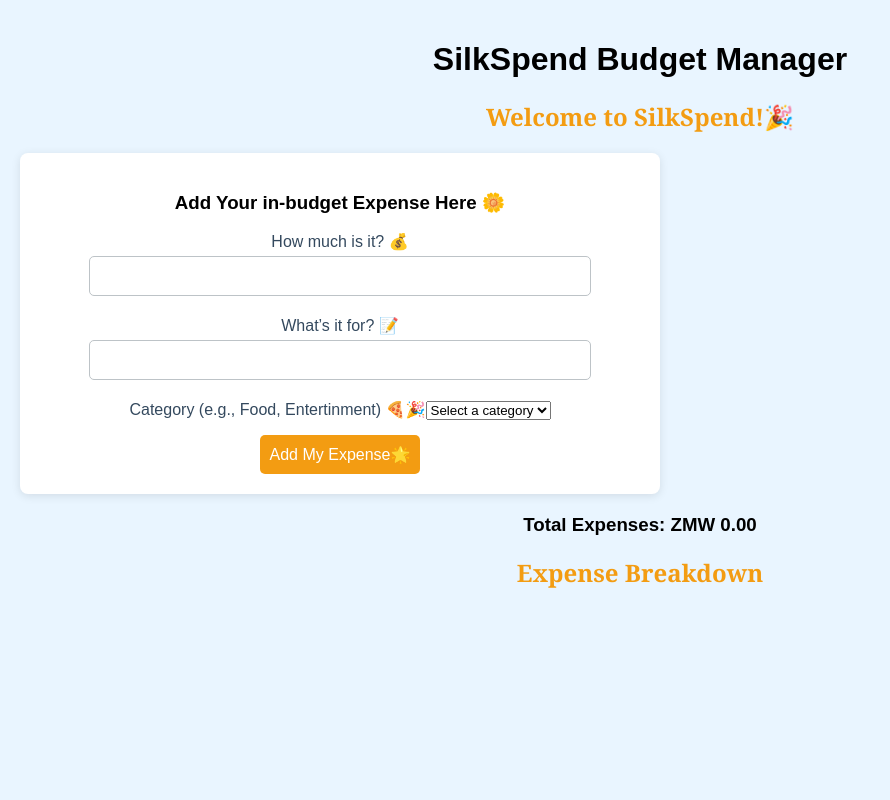
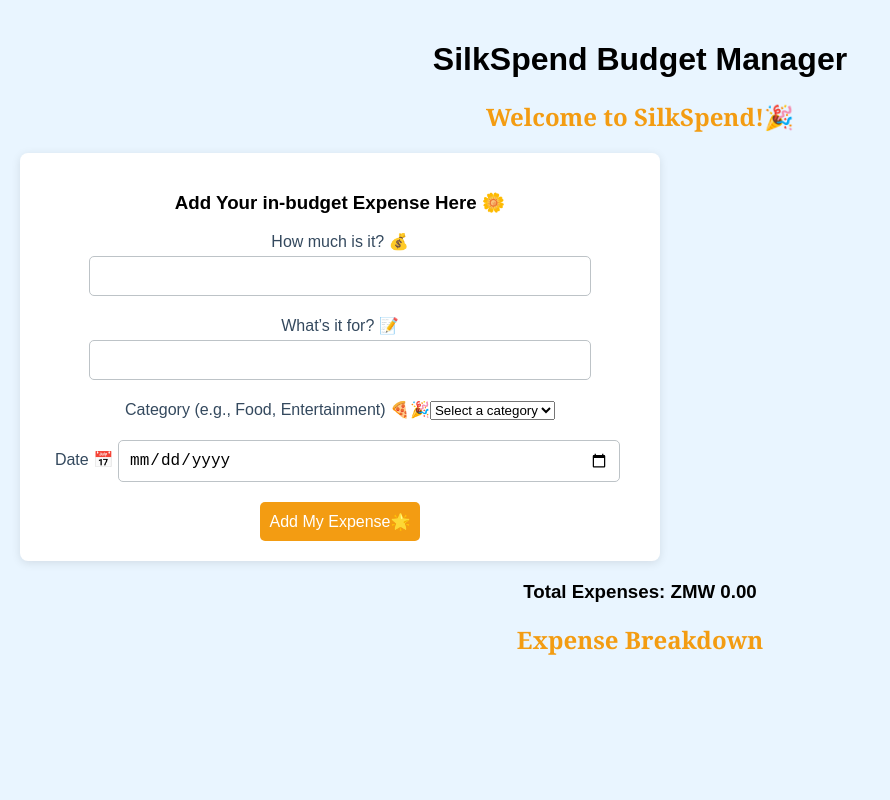
Before and after one commit to Cecilia-Banda/personal-budget-manager, a React (Create React App) app: page / in a window 1280 px wide. Shown: the top 800 px of the page, without its empty margins (0-890 px from the left). Built offline with nearby package versions, Linux system fonts and the light colour scheme.

Commit message:
date added

```diff
--- a/src/App.js
+++ b/src/App.js
@@ -9,7 +9,7 @@ ChartJS.register(ArcElement, Tooltip, Legend);
 
 function App() {
   const [expenses, setExpenses] = useState([]);
-  const budgetLimit = 1000; // Set a budget limit (you can make this dynamic later)
+  const budgetLimit = 1500; // Set a budget limit
 
   // Calculate total spent based on the current expenses
   const totalSpent = expenses.reduce((acc, curr) => acc + Number(curr.amount), 0);
@@ -27,7 +27,7 @@ function App() {
     });
   };
 
-  // Prepare data for the pie chart
+  // Pie data
   const chartData = {
     labels: expenses.map(expense => expense.category),
     datasets: [
@@ -60,12 +60,12 @@ function App() {
 
       <ExpenseForm addExpense={addExpense} />
 
-      {/* Display total expenses */}
+      {/* Show total expenses */}
       <h3 style={{ textAlign: 'center' }}>
         Total Expenses: {new Intl.NumberFormat('en-US', { style: 'currency', currency: 'ZMW' }).format(totalSpent)}
       </h3>
 
-      {/* Add the pie chart */}
+      {/* Adding in the pie chart */}
       <div style={{ width: '300px', height: '300px', margin: '0 auto' }}>
         <h2 style={{ textAlign: 'center' }}>Expense Breakdown</h2>
         <Pie data={chartData} />
--- a/src/components/BudgetChart.js
+++ b/src/components/BudgetChart.js
@@ -9,10 +9,10 @@ function createBudgetChart(data) {
             datasets: [{
                 data: data.map(item => item.amount),
                 backgroundColor: [
+                    'rgba(75, 192, 192, 0.8)',
+                    'rgba(75, 192, 192, 0.8)',
                     'rgba(255, 99, 132, 0.8)',
-                    'rgba(54, 162, 235, 0.8)',
                     'rgba(255, 206, 86, 0.8)',
-                    'rgba(75, 192, 192, 0.8)',
                     'rgba(153, 102, 255, 0.8)',
                     'rgba(255, 159, 64, 0.8)'
                 ]
--- a/src/components/ExpenseForm.js
+++ b/src/components/ExpenseForm.js
@@ -1,7 +1,7 @@
 import React, { useState } from 'react';
 
 const ExpenseForm = ({ addExpense }) => {
-  const [expense, setExpense] = useState({ amount: '', description: '', category: '' });
+  const [expense, setExpense] = useState({ amount: '', description: '', category: '', date: '' });
 
   const handleChange = (e) => {
     const { name, value } = e.target;
@@ -11,7 +11,7 @@ const ExpenseForm = ({ addExpense }) => {
   const handleSubmit = (e) => {
     e.preventDefault();
     addExpense(expense);
-    setExpense({ amount: '', description: '', category: '' });
+    setExpense({ amount: '', description: '', category: '', date: '' });
   };
 
   return (
@@ -38,7 +38,7 @@ const ExpenseForm = ({ addExpense }) => {
         />
       </div>
       <div>
-        <label>Category (e.g., Food, Entertinment) 🍕🎉</label>
+        <label>Category (e.g., Food, Entertainment) 🍕🎉</label>
         <select
           name="category"
           value={expense.category}
@@ -57,6 +57,16 @@ const ExpenseForm = ({ addExpense }) => {
           <option value="Other">Other</option>
         </select>
       </div>
+      <div>
+        <label>Date 📅</label>
+        <input
+          type="date"
+          name="date"
+          value={expense.date}
+          onChange={handleChange}
+          required
+        />
+      </div>
       <button type="submit" style={{ backgroundColor: '#f39c12', color: '#fff', padding: '10px', border: 'none', borderRadius: '5px' }}>
         Add My Expense🌟
       </button>
```
